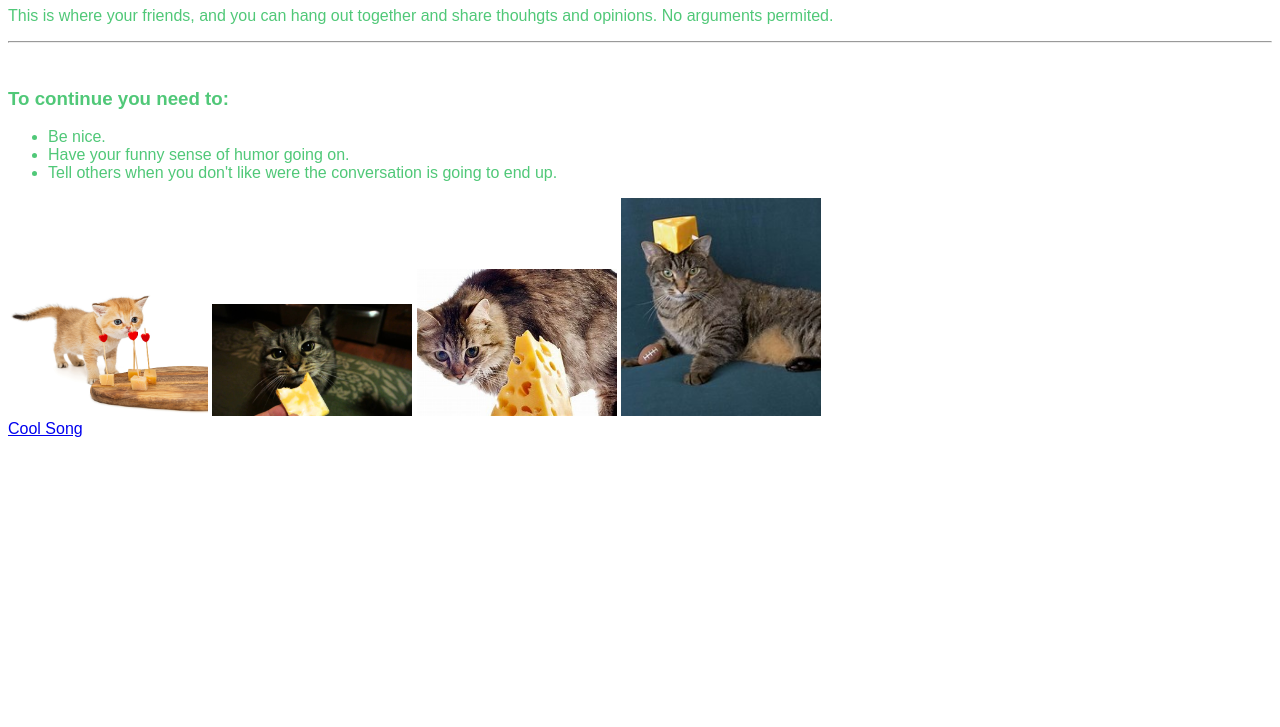
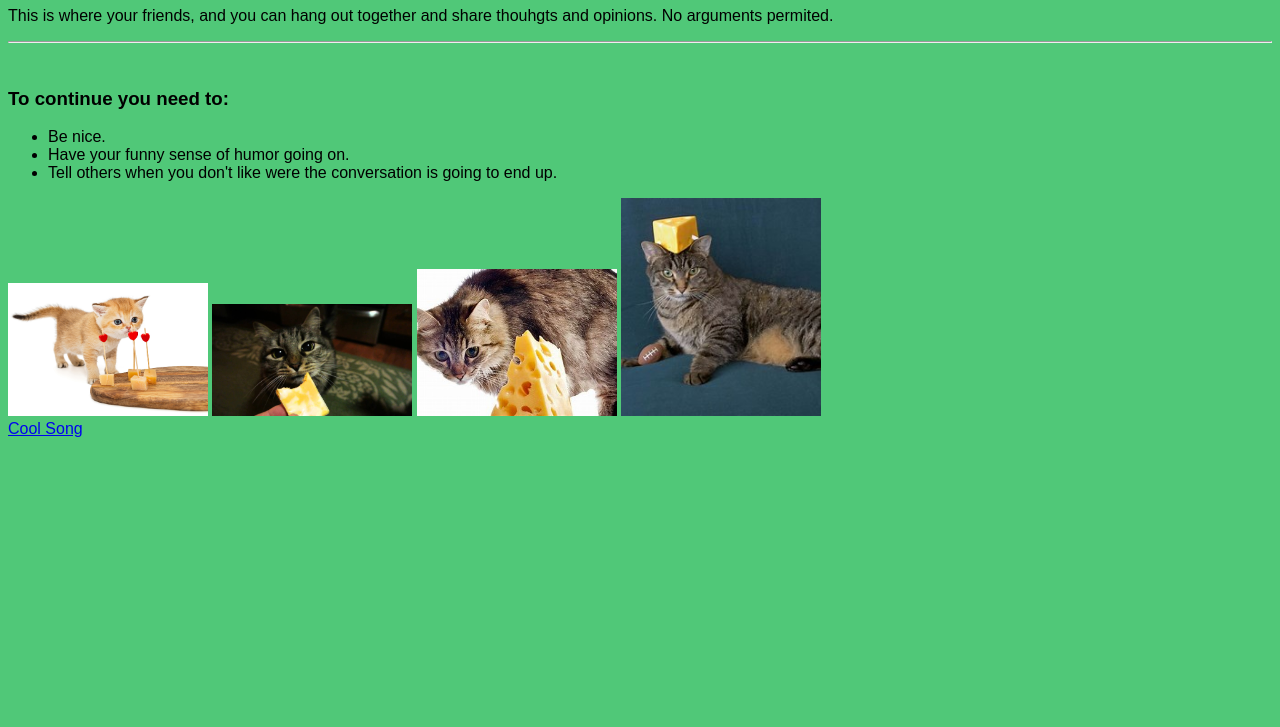
Before and after one commit to sharingyourthoughts/sharingyourthoughts.github.io, a plain HTML site: page index.html in a window 1280 px wide. Shown: the part 73-800 px from the top of the page. Drawn offline with Linux system fonts and the light colour scheme.

Commit message:
Update index.html

```diff
--- a/index.html
+++ b/index.html
@@ -8,7 +8,7 @@
   </script>
   <style>
     body {
-    color: #50c878;
+    background-color: #50c878;
     font-family: Arial;
 
 
```
